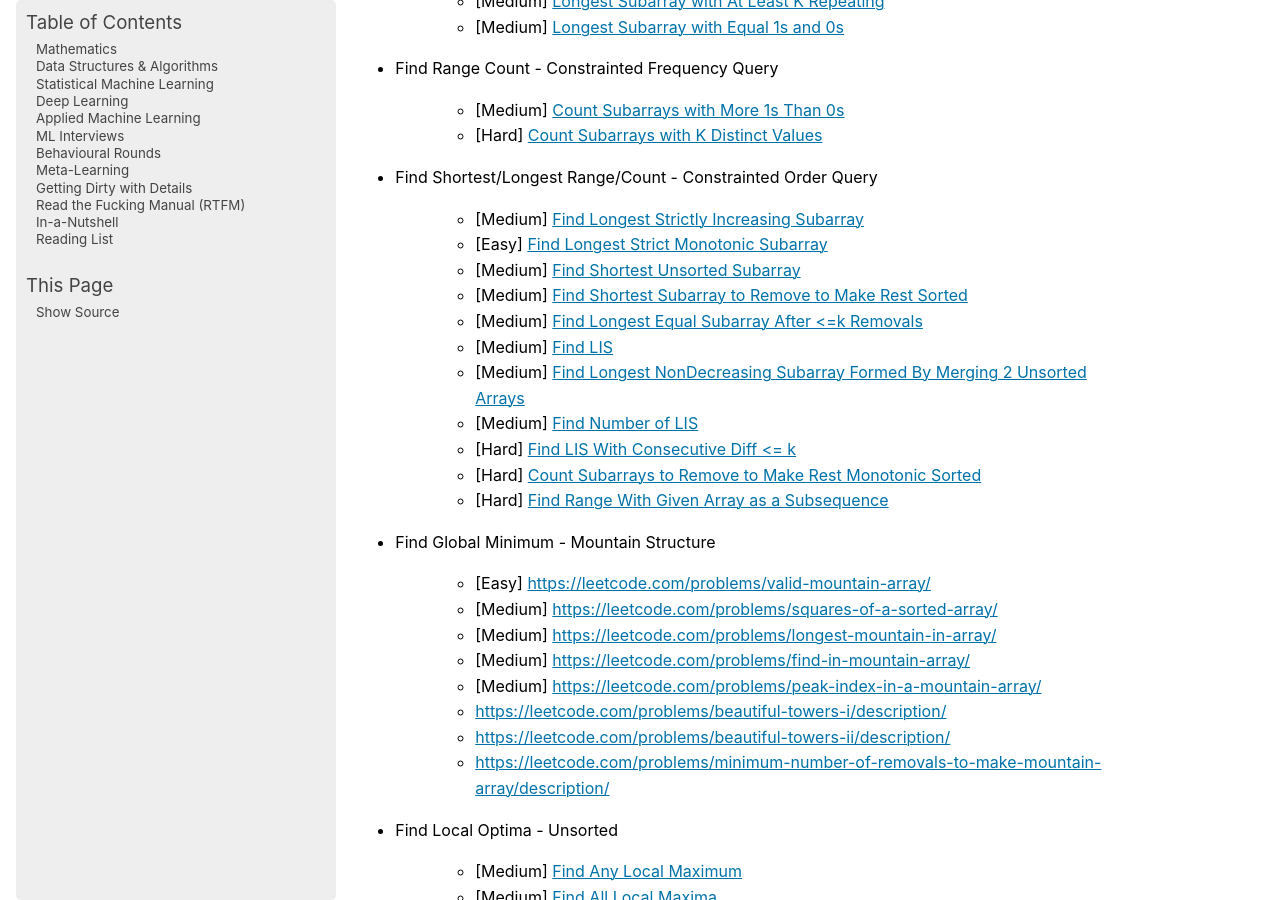
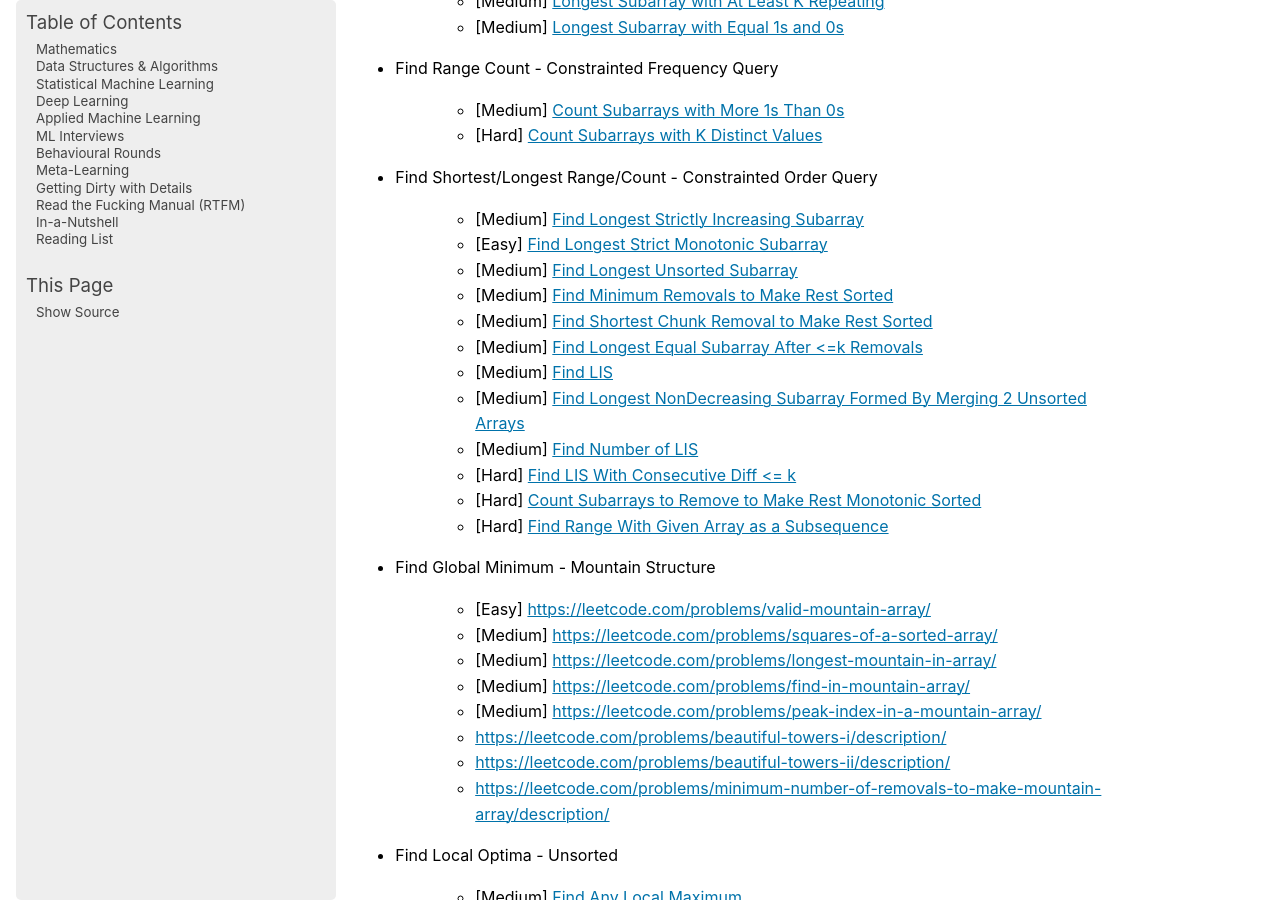
Before and after one commit to uselesstechjunks/leetcode, a Sphinx documentation site: the page built from docs/source/dsa/qb.rst, in a window 1280 px wide and 900 px high, scrolled down 3471 px. Built offline with Sphinx 7.4.7, drawn with Linux system fonts in a browser that asks for light colours; pages that are not in the unit, such as notebooks, are missing from menus.

Commit message:
Update qb.rst

```diff
--- a/docs/source/dsa/qb.rst
+++ b/docs/source/dsa/qb.rst
@@ -130,8 +130,9 @@ Arrays
 
 	- [Medium] `Find Longest Strictly Increasing Subarray <https://leetcode.com/problems/longest-continuous-increasing-subsequence/description/>`_
 	- [Easy] `Find Longest Strict Monotonic Subarray <https://leetcode.com/problems/longest-strictly-increasing-or-strictly-decreasing-subarray/description/>`_
-	- [Medium] `Find Shortest Unsorted Subarray <https://leetcode.com/problems/shortest-unsorted-continuous-subarray/description/>`_
-	- [Medium] `Find Shortest Subarray to Remove to Make Rest Sorted <https://leetcode.com/problems/shortest-subarray-to-be-removed-to-make-array-sorted/description/>`_
+	- [Medium] `Find Longest Unsorted Subarray <https://leetcode.com/problems/shortest-unsorted-continuous-subarray/description/>`_
+	- [Medium] `Find Minimum Removals to Make Rest Sorted <https://www.geeksforgeeks.org/minimum-number-deletions-make-sorted-sequence/>`_
+	- [Medium] `Find Shortest Chunk Removal to Make Rest Sorted <https://leetcode.com/problems/shortest-subarray-to-be-removed-to-make-array-sorted/description/>`_
 	- [Medium] `Find Longest Equal Subarray After <=k Removals <https://leetcode.com/problems/find-the-longest-equal-subarray/description/>`_
 	- [Medium] `Find LIS <https://leetcode.com/problems/longest-increasing-subsequence/description/>`_
 	- [Medium] `Find Longest NonDecreasing Subarray Formed By Merging 2 Unsorted Arrays <https://leetcode.com/problems/longest-non-decreasing-subarray-from-two-arrays/description/>`_
```
